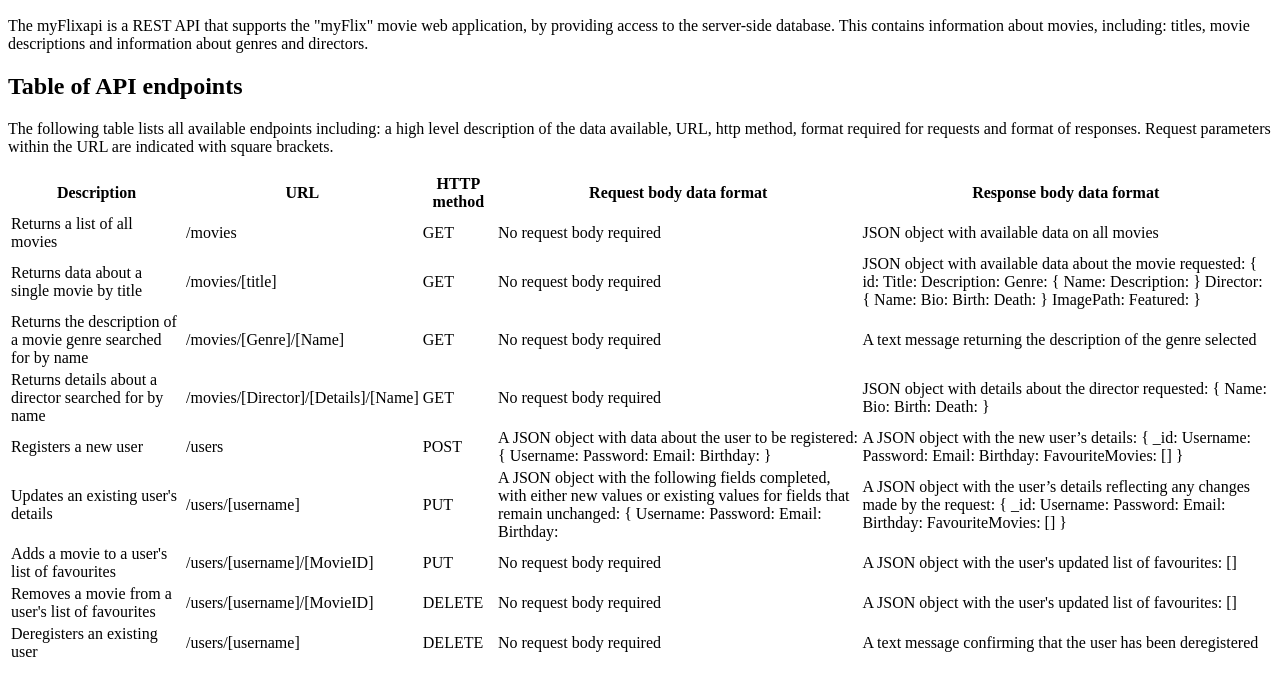
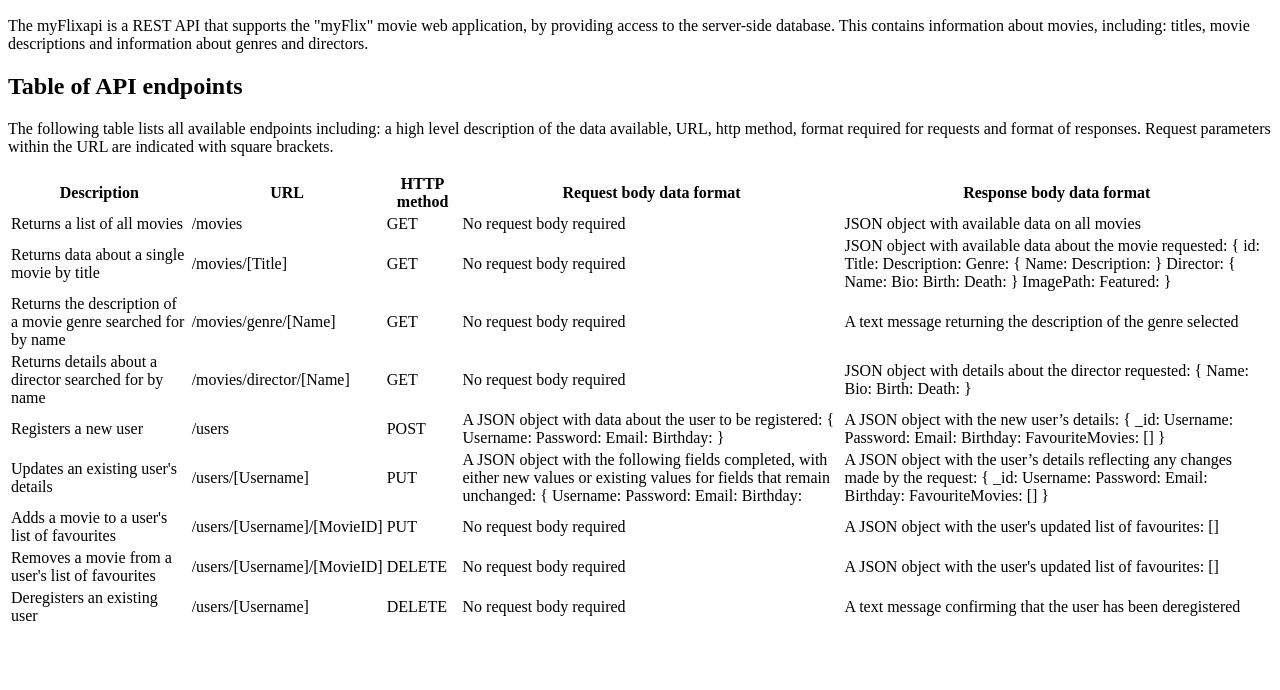
Before and after one commit to Penny167/myFlix, a website: page public/documentation.html in a window 1280 px wide. Shown: the part 110-800 px from the top of the page. Drawn offline with Linux system fonts and the light colour scheme.

Commit message:
Updated documentation to align with changes to URLs made in index.js.

```diff
--- a/public/documentation.html
+++ b/public/documentation.html
@@ -36,7 +36,7 @@
     </tr>
     <tr>
       <td>Returns data about a single movie by title</td>
-      <td>/movies/[title]</td>
+      <td>/movies/[Title]</td>
       <td>GET</td>
       <td>No request body required</td>
       <td>JSON object with available data about the movie requested:
@@ -61,14 +61,14 @@
     </tr>
     <tr>
       <td>Returns the description of a movie genre searched for by name</td>
-      <td>/movies/[Genre]/[Name]</td>
+      <td>/movies/genre/[Name]</td>
       <td>GET</td>
       <td>No request body required</td>
       <td>A text message returning the description of the genre selected</td>
     </tr>
     <tr>
       <td>Returns details about a director searched for by name</td>
-      <td>/movies/[Director]/[Details]/[Name]</td>
+      <td>/movies/director/[Name]</td>
       <td>GET</td>
       <td>No request body required</td>
       <td>JSON object with details about the director requested:
@@ -105,7 +105,7 @@
     </tr>
     <tr>
       <td>Updates an existing user's details</td>
-      <td>/users/[username]</td>
+      <td>/users/[Username]</td>
       <td>PUT</td>
       <td>A JSON object with the following fields completed, with either new values or existing values for fields that remain unchanged:
         {
@@ -127,21 +127,21 @@
     </tr>
     <tr>
       <td>Adds a movie to a user's list of favourites</td>
-      <td>/users/[username]/[MovieID]</td>
+      <td>/users/[Username]/[MovieID]</td>
       <td>PUT</td>
       <td>No request body required</td>
       <td>A JSON object with the user's updated list of favourites: []</td>
     </tr>
     <tr>
       <td>Removes a movie from a user's list of favourites</td>
-      <td>/users/[username]/[MovieID]</td>
+      <td>/users/[Username]/[MovieID]</td>
       <td>DELETE</td>
       <td>No request body required</td>
       <td>A JSON object with the user's updated list of favourites: []</td>
     </tr>
     <tr>
       <td>Deregisters an existing user</td>
-      <td>/users/[username]</td>
+      <td>/users/[Username]</td>
       <td>DELETE</td>
       <td>No request body required</td>
       <td>A text message confirming that the user has been deregistered</td>
```
